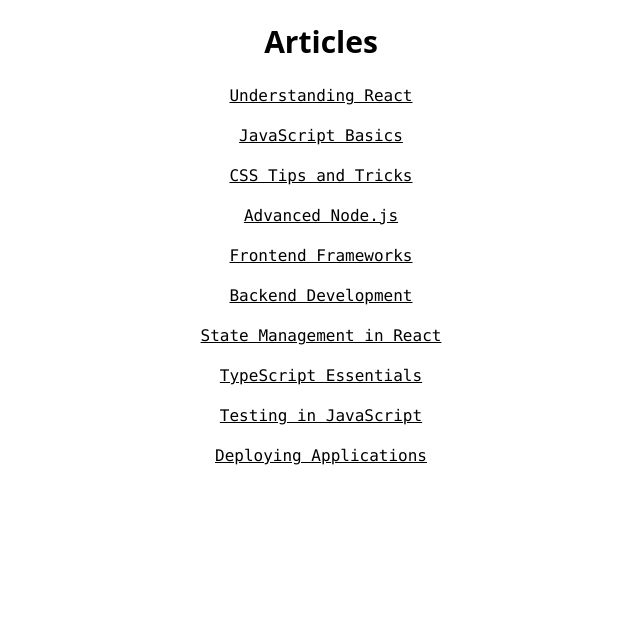
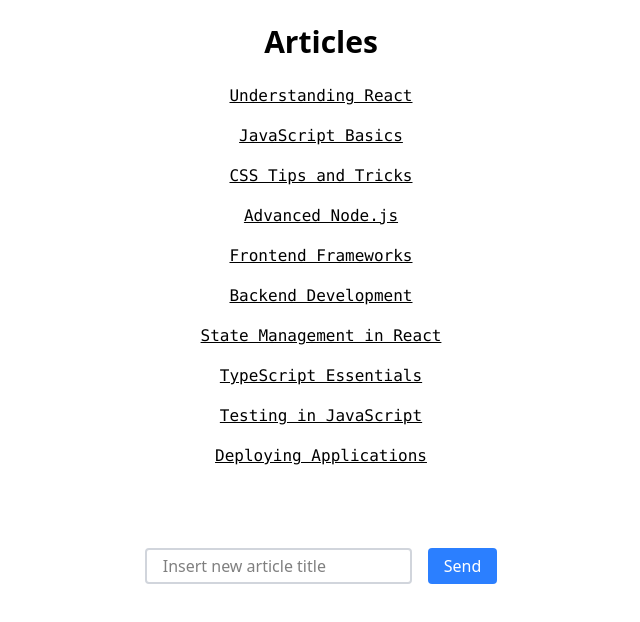
Before and after one commit to simonelupone/react-form, a React (Vite) app: page / in a window 1280 px wide. Shown: the top 622 px of the page, without its empty margins (319-959 px from the left). Built offline with nearby package versions, Linux system fonts and the light colour scheme.

Commit message:
feat: add form with upd state of input value

```diff
--- a/src/App.jsx
+++ b/src/App.jsx
@@ -1,4 +1,6 @@
-const articles = [
+import {useState} from "react";
+
+const initialArticles = [
     {
         id: 1,
         title: "Understanding React",
@@ -52,12 +54,19 @@ const articles = [
 ];
 
 function App() {
+
+    const handleAdd = (e) => {
+        e.preventDefault()
+    }
+
+    const [newArticle, setNewArticle] = useState('')
+
     return (
         <div className='w-full flex flex-col justify-center items-center'>
             <h1 className='my-6 text-3xl font-semibold'>Articles</h1>
 
             <ul className='flex flex-col gap-4'>
-                {articles.map(article => (
+                {initialArticles.map(article => (
 
                     <li key={`article-${article.id}`} className='flex flex-col justify-between items-center'>
                         <span className='font-mono underline'>{article.title}</span>
@@ -65,6 +74,25 @@ function App() {
 
                 ))}
             </ul>
+
+            <form
+                onSubmit={handleAdd}
+                className='mt-20 flex gap-4'
+            >
+                <input
+                    onChange={e => setNewArticle(e.target.value)}
+                    className='border-2 border-gray-300 rounded px-4 py-1'
+                    type='text'
+                    placeholder='Insert new article title'
+                    value={newArticle}
+                />
+
+                <button
+                    className='bg-blue-500 hover:bg-blue-600 text-white px-4 py-1 rounded'>
+                    Send
+                </button>
+
+            </form>
         </div>
     );
 }
```
